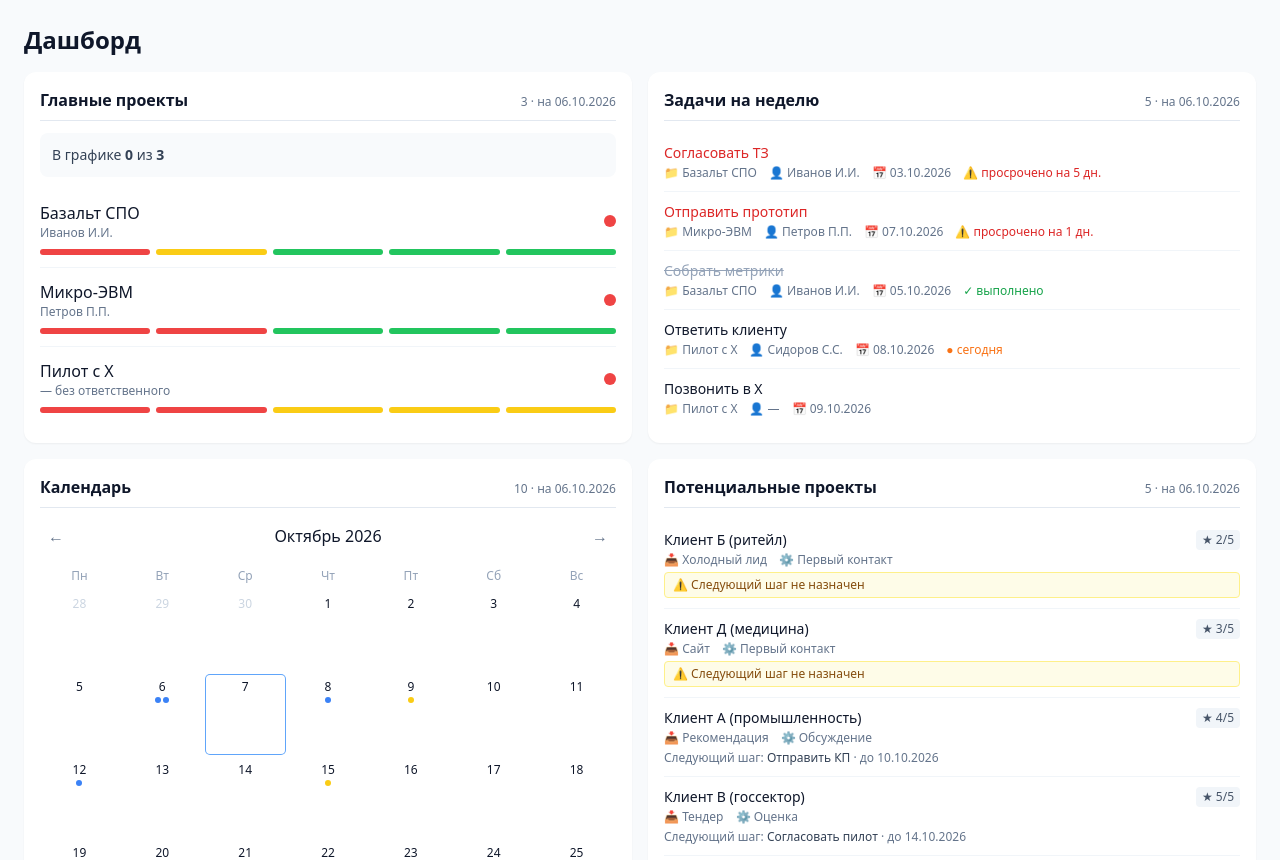
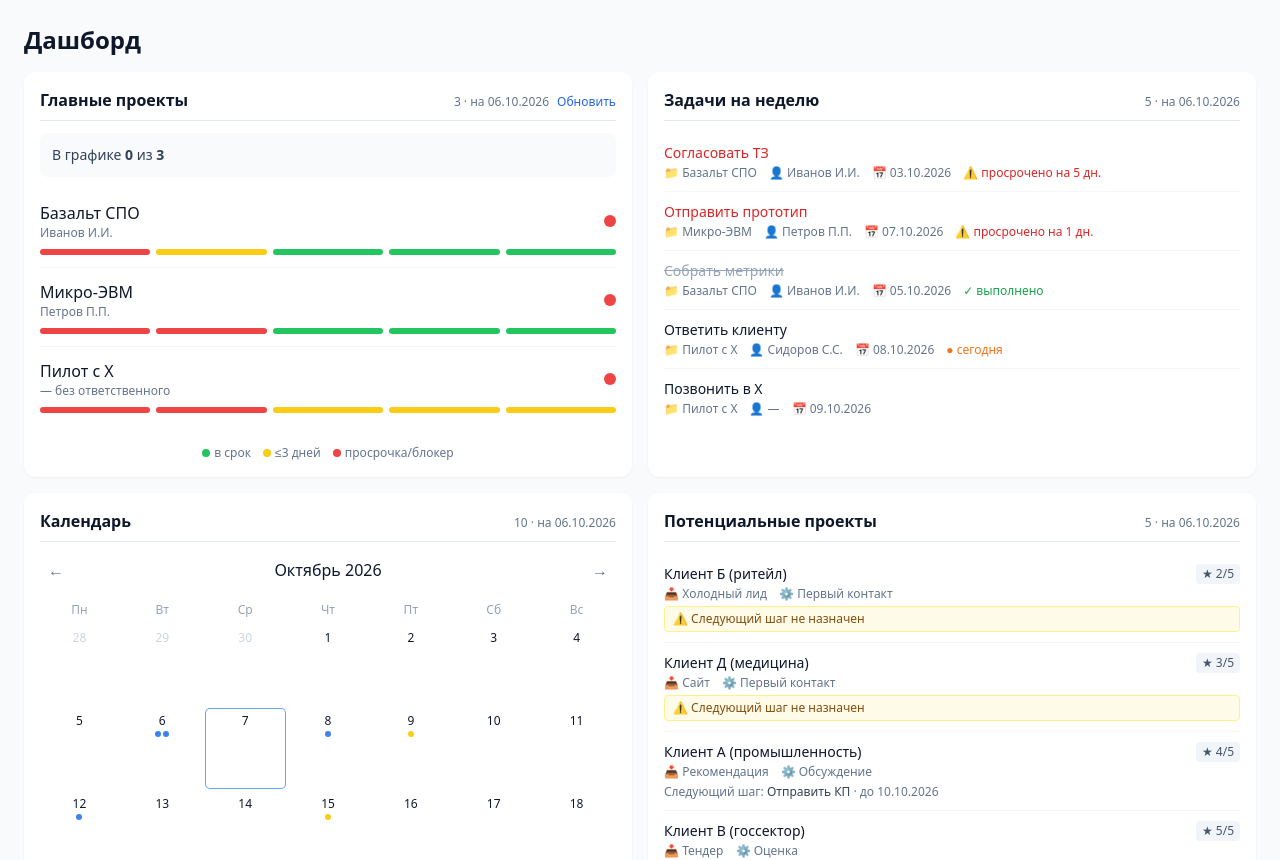
Before and after one commit to flossiskate-pixel/basealt-, a React (Vite) app: page / in a window 1280 px wide. Shown: the top 860 px of the page. Built offline with nearby package versions, Linux system fonts and the light colour scheme.

Commit message:
feat: легенда, кнопка обновить, состояния загрузки, favicon

```diff
--- a/index.html
+++ b/index.html
@@ -2,9 +2,9 @@
 <html lang="en">
   <head>
     <meta charset="UTF-8" />
-    <link rel="icon" type="image/svg+xml" href="/favicon.svg" />
+    <link rel="icon" type="image/svg+xml" href="/dashboard.svg" />
     <meta name="viewport" content="width=device-width, initial-scale=1.0" />
-    <title>dashboard</title>
+    <title>Дашборд · Базальт СПО</title>
   </head>
   <body>
     <div id="root"></div>
--- a/src/App.tsx
+++ b/src/App.tsx
@@ -17,7 +17,8 @@ export default function App() {
           title="Главные проекты"
           count={Math.min(mockProjects.length, 10)}
           generatedAt={generatedAt}
-        >
+          onRefresh={() => {}}
+      >
           <ProjectsBlock projects={mockProjects} />
         </BlockCard>
 
--- a/src/components/BlockCard.tsx
+++ b/src/components/BlockCard.tsx
@@ -1,18 +1,40 @@
+import { useState, type ReactNode } from 'react';
+
 interface BlockCardProps {
   title: string;
   count: number;
   generatedAt: string;
-  children?: React.ReactNode;
+  onRefresh?: () => void;
+  children?: ReactNode;
 }
 
-export function BlockCard({ title, count, generatedAt, children }: BlockCardProps) {
+export function BlockCard({ title, count, generatedAt, onRefresh, children }: BlockCardProps) {
+  const [isRefreshing, setIsRefreshing] = useState(false);
+
+  function handleRefresh() {
+    setIsRefreshing(true);
+    onRefresh?.();
+    setTimeout(() => setIsRefreshing(false), 1000);
+  }
+
   return (
     <section className="bg-white rounded-xl shadow-sm p-4 flex flex-col min-h-[300px]">
       <header className="flex justify-between items-baseline mb-3 border-b border-slate-200 pb-2">
         <h2 className="font-semibold text-slate-900">{title}</h2>
-        <span className="text-xs text-slate-500">
-          {count} · на {generatedAt}
-        </span>
+        <div className="flex items-center gap-2">
+          <span className="text-xs text-slate-500">
+            {count} · на {generatedAt}
+          </span>
+          {onRefresh && (
+            <button
+              onClick={handleRefresh}
+              disabled={isRefreshing}
+              className="text-xs text-blue-600 hover:underline disabled:text-slate-400 disabled:no-underline"
+            >
+              {isRefreshing ? 'Обновление…' : 'Обновить'}
+            </button>
+          )}
+        </div>
       </header>
       <div className="flex-1">{children}</div>
     </section>
--- a/src/components/blocks/ProjectsBlock.tsx
+++ b/src/components/blocks/ProjectsBlock.tsx
@@ -11,13 +11,32 @@ const MAX_PROJECTS = 10;
 
 interface Props {
   projects: Project[];
+  isLoading?: boolean;
+  error?: string | null;
 }
 
-export function ProjectsBlock({ projects }: Props) {
+export function ProjectsBlock({ projects, isLoading, error }: Props) {
+  if (isLoading) {
+    return (
+      <div className="flex flex-col gap-3">
+        <div className="h-10 bg-slate-100 rounded-lg animate-pulse" />
+        <div className="h-12 bg-slate-100 rounded animate-pulse" />
+        <div className="h-12 bg-slate-100 rounded animate-pulse" />
+        <div className="h-12 bg-slate-100 rounded animate-pulse" />
+      </div>
+    );
+  }
+
+  if (error) {
+    return (
+      <div className="bg-red-50 border border-red-200 text-red-700 text-sm rounded-lg p-3">
+        Не удалось загрузить: {error}
+      </div>
+    );
+  }
+
   if (projects.length === 0) {
-    return (
-      <p className="text-slate-400 text-sm py-4">Нет проектов</p>
-    );
+    return <p className="text-slate-400 text-sm py-4">Нет проектов</p>;
   }
 
   const visible = projects.slice(0, MAX_PROJECTS);
@@ -58,6 +77,21 @@ export function ProjectsBlock({ projects }: Props) {
         })}
       </ul>
 
+      <div className="flex gap-3 justify-center text-xs text-slate-500 pt-2">
+        <span className="flex items-center gap-1">
+          <span className={`w-2 h-2 rounded-full ${COLORS.green}`} />
+          в срок
+        </span>
+        <span className="flex items-center gap-1">
+          <span className={`w-2 h-2 rounded-full ${COLORS.yellow}`} />
+          ≤3 дней
+        </span>
+        <span className="flex items-center gap-1">
+          <span className={`w-2 h-2 rounded-full ${COLORS.red}`} />
+          просрочка/блокер
+        </span>
+      </div>
+
       {projects.length > MAX_PROJECTS && (
         <div className="text-xs text-slate-500 text-center pt-2 border-t border-slate-100">
           ещё {projects.length - MAX_PROJECTS}
```
Also changed, not shown: public/dashboard.svg (added).
